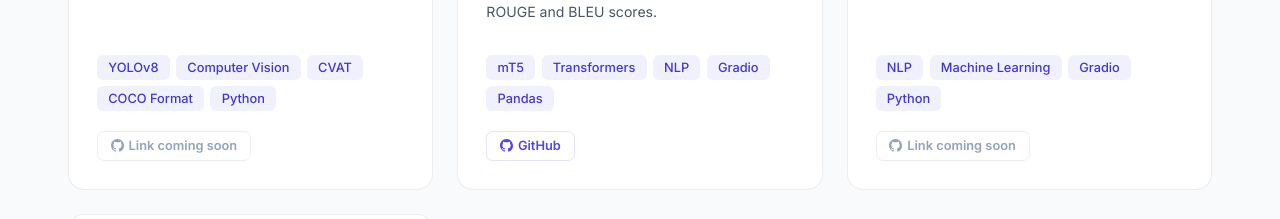
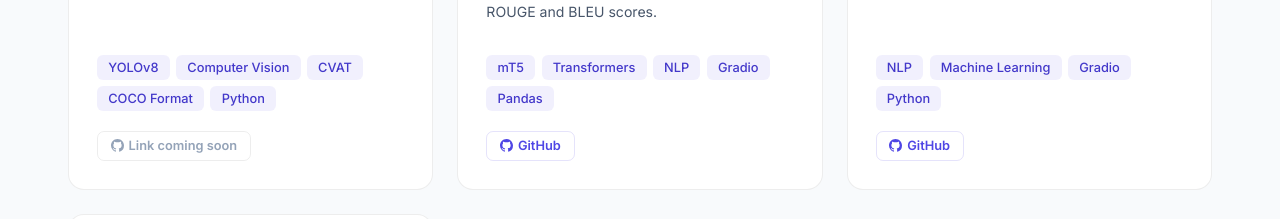
Before and after one commit to Pyae-PhyoMaung/github_portfolio, a plain HTML site: page index.html in a window 1280 px wide. Shown: the part 3780-3999 px from the top of the page. Drawn offline with Linux system fonts and the light colour scheme.

Commit message:
Update project link to GitHub

```diff
--- a/index.html
+++ b/index.html
@@ -1008,9 +1008,9 @@
             <span class="tag">Python</span>
           </div>
           <div class="project-links">
-            <a class="project-link placeholder">
+            <a href="https://github.com/Hein-HtetSan/sarrmal-web" target="_blank" rel="noopener" class="project-link">
               <svg width="13" height="13" fill="currentColor" viewBox="0 0 24 24"><path d="M12 0C5.37 0 0 5.37 0 12c0 5.31 3.435 9.795 8.205 11.385.6.105.825-.255.825-.57 0-.285-.015-1.23-.015-2.235-3.015.555-3.795-.735-4.035-1.41-.135-.345-.72-1.41-1.23-1.695-.42-.225-1.02-.78-.015-.795.945-.015 1.62.87 1.845 1.23 1.08 1.815 2.805 1.305 3.495.99.105-.78.42-1.305.765-1.605-2.67-.3-5.46-1.335-5.46-5.925 0-1.305.465-2.385 1.23-3.225-.12-.3-.54-1.53.12-3.18 0 0 1.005-.315 3.3 1.23.96-.27 1.98-.405 3-.405s2.04.135 3 .405c2.295-1.56 3.3-1.23 3.3-1.23.66 1.65.24 2.88.12 3.18.765.84 1.23 1.905 1.23 3.225 0 4.605-2.805 5.625-5.475 5.925.435.375.81 1.095.81 2.22 0 1.605-.015 2.895-.015 3.3 0 .315.225.69.825.57A12.02 12.02 0 0 0 24 12c0-6.63-5.37-12-12-12z"/></svg>
-              Link coming soon
+              GitHub
             </a>
           </div>
         </div>
```
